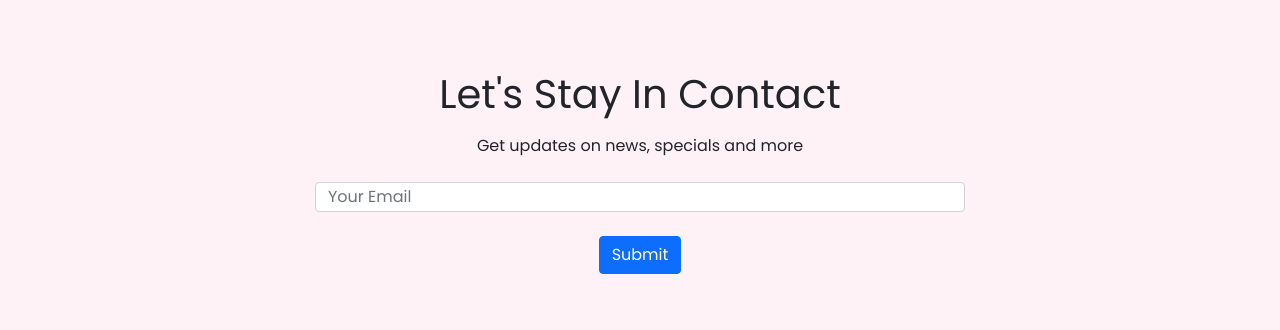
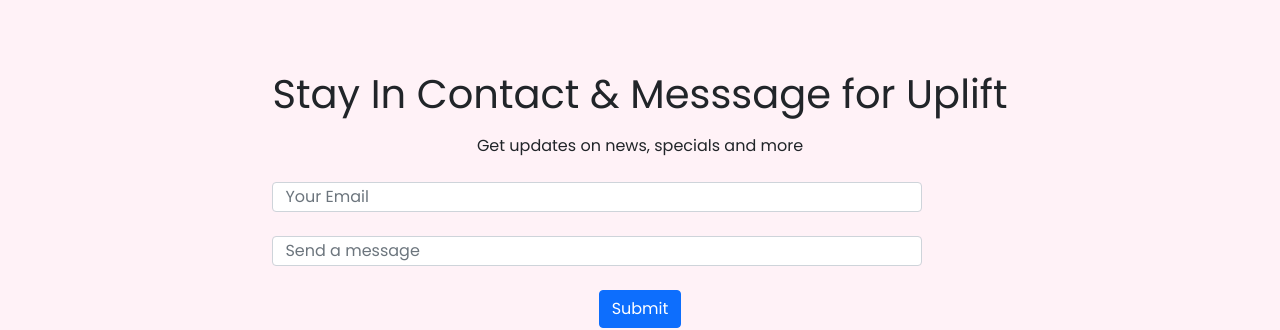
Before and after one commit to saifulislammunna/toyota, a React (Create React App) app: page / in a window 1280 px wide. Shown: the part 1220-1550 px from the top of the page. Built offline with nearby package versions, Linux system fonts and the light colour scheme; no server answers.

Commit message:
connect-added

```diff
--- a/src/Pages/Shared/Connect/Connect.js
+++ b/src/Pages/Shared/Connect/Connect.js
@@ -9,9 +9,11 @@ const Connect = () => {
 
        <div    className="p-5 d-flex justify-content-center align-items-center rounded-3">
       <div>
-        <h1>Let's Stay In Contact</h1>
+        <h1> Stay In Contact & Messsage for Uplift  </h1>
         <p className="p-2">Get updates on news, specials and more</p>
-        <input  className="form-control" type="text" placeholder="Your Email"/>
+        <input  className="form-control" type="email" placeholder="Your Email"/>
+        <br/>
+        <input  className="form-control" type="text" placeholder="Send a message"/>
         <br/>
         <Button type="submit" >Submit</Button >
 
```
